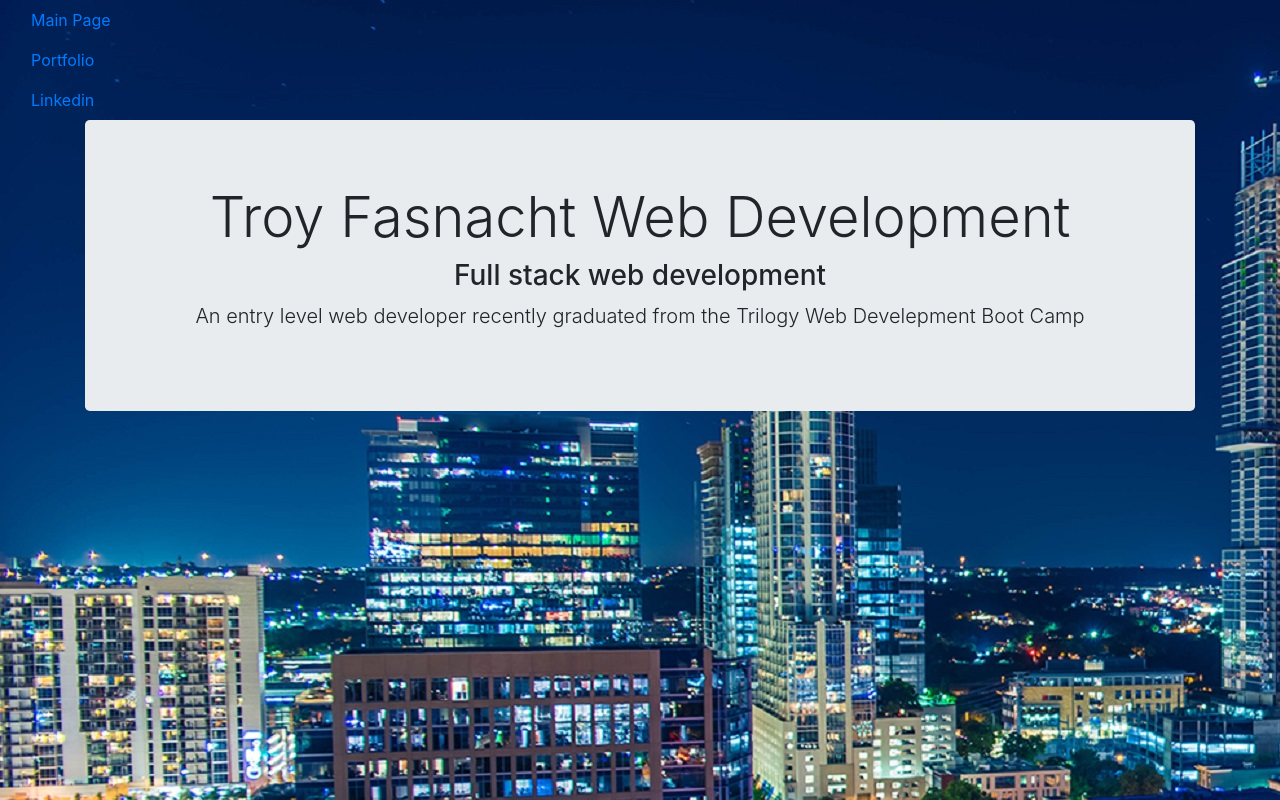
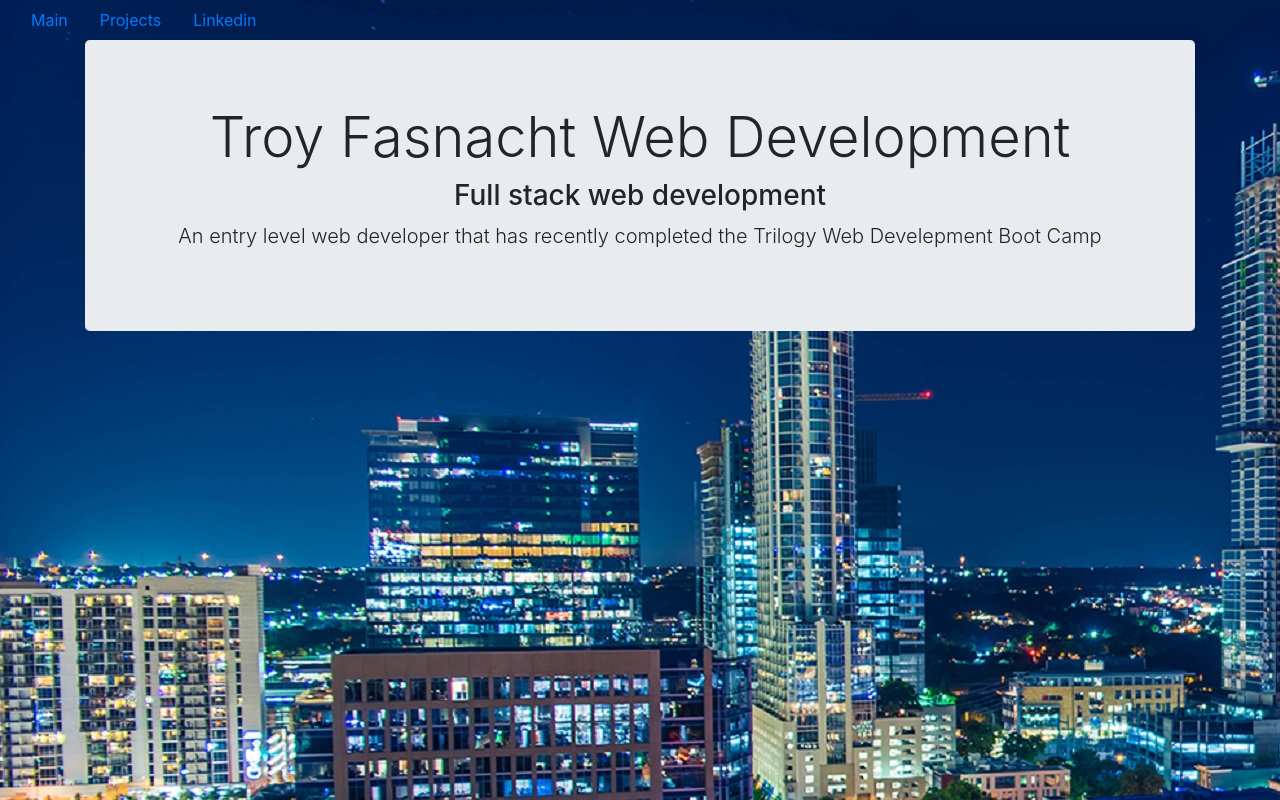
Before and after one commit to Austxgolfer/React-Portfolio, a React (Create React App) app: page / in a window 1280 px wide. Shown: the top 800 px of the page. Built offline with nearby package versions, Linux system fonts and the light colour scheme.

Commit message:
updated nav to horizontal from vertical

```diff
--- a/package.json
+++ b/package.json
@@ -7,7 +7,7 @@
     "react": "^16.8.6",
     "react-dom": "^16.8.6",
     "react-router": "^5.0.1",
-    "react-router-dom": "^5.0.1",
+    "react-router-dom": "^5.1.2",
     "react-scripts": "3.0.1"
   },
   "scripts": {
--- a/src/App.css
+++ b/src/App.css
@@ -10,10 +10,6 @@ h3 {
 #homepg {
   background-image: url(./Images/Downtown-Austin.jpg);
   height: 1080px;
-}
-#vertnav {
-  width: 1903px;
-  margin: 0px;
 }
 
 #titlepage {
--- a/src/components/Mainpg/main.js
+++ b/src/components/Mainpg/main.js
@@ -3,19 +3,17 @@ import React from "react";
 export default function MainPage() {
   return (
     <div className="container-fluid" id="homepg">
-      <nav className="nav flex-column">
-        <a className="nav-link active" href="/">
-          Main Page
-        </a>
-        <a className="nav-link" href="/project">
-          Portfolio
+      <nav className="nav ">
+        <a class="nav-link active" href="/">
+          Main
         </a>
 
+        <a class="nav-link" href="/project">
+          Projects
+        </a>
         <a
-          className="nav-link"
+          class="nav-link"
           href="https://www.linkedin.com/in/troy-fasnacht-0648679b"
-          tabindex="-1"
-          aria-disabled="true"
         >
           Linkedin
         </a>
@@ -26,11 +24,10 @@ export default function MainPage() {
           <h1 className="display-4">Troy Fasnacht Web Development</h1>
           <h3> Full stack web development</h3>
           <p className="lead">
-            An entry level web developer recently graduated from the Trilogy Web
-            Develepment Boot Camp
+            An entry level web developer that has recently completed the Trilogy
+            Web Develepment Boot Camp
           </p>
         </div>
-        b de
       </div>
     </div>
   );
--- a/src/components/Projpg/proj.js
+++ b/src/components/Projpg/proj.js
@@ -6,19 +6,17 @@ import Contact from "../Contactpg/form.js";
 export default function ProjectPage() {
   return (
     <div id="projects">
-      <nav className="nav flex-column">
-        <a className="nav-link active" href="/">
-          Main Page
-        </a>
-        <a className="nav-link" href="/project">
-          Portfolio
+      <nav className="nav ">
+        <a class="nav-link active" href="/">
+          Main
         </a>
 
+        <a class="nav-link" href="/project">
+          Projects
+        </a>
         <a
-          className="nav-link "
+          class="nav-link"
           href="https://www.linkedin.com/in/troy-fasnacht-0648679b"
-          tabindex="-1"
-          aria-disabled="true"
         >
           Linkedin
         </a>
```
Also changed, not shown: 1 other file (tests, documents, lock files or other folders).
